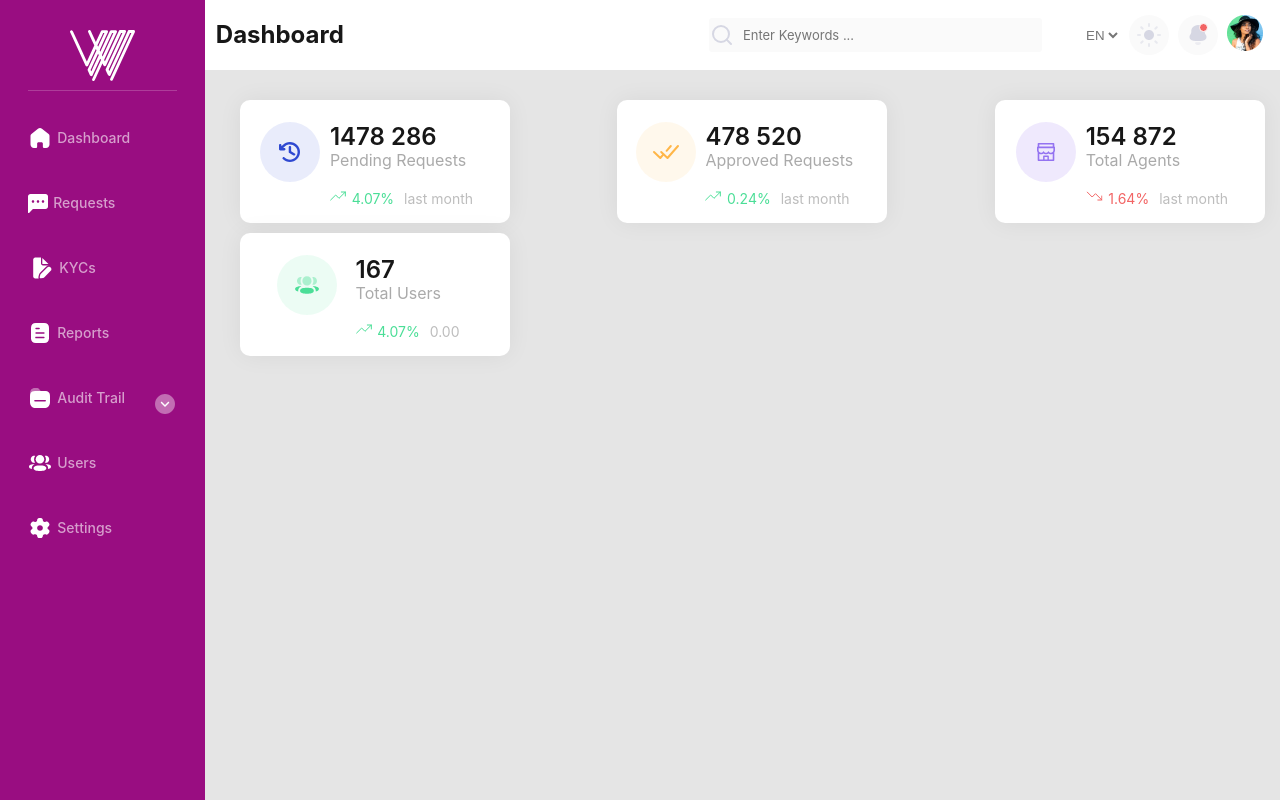
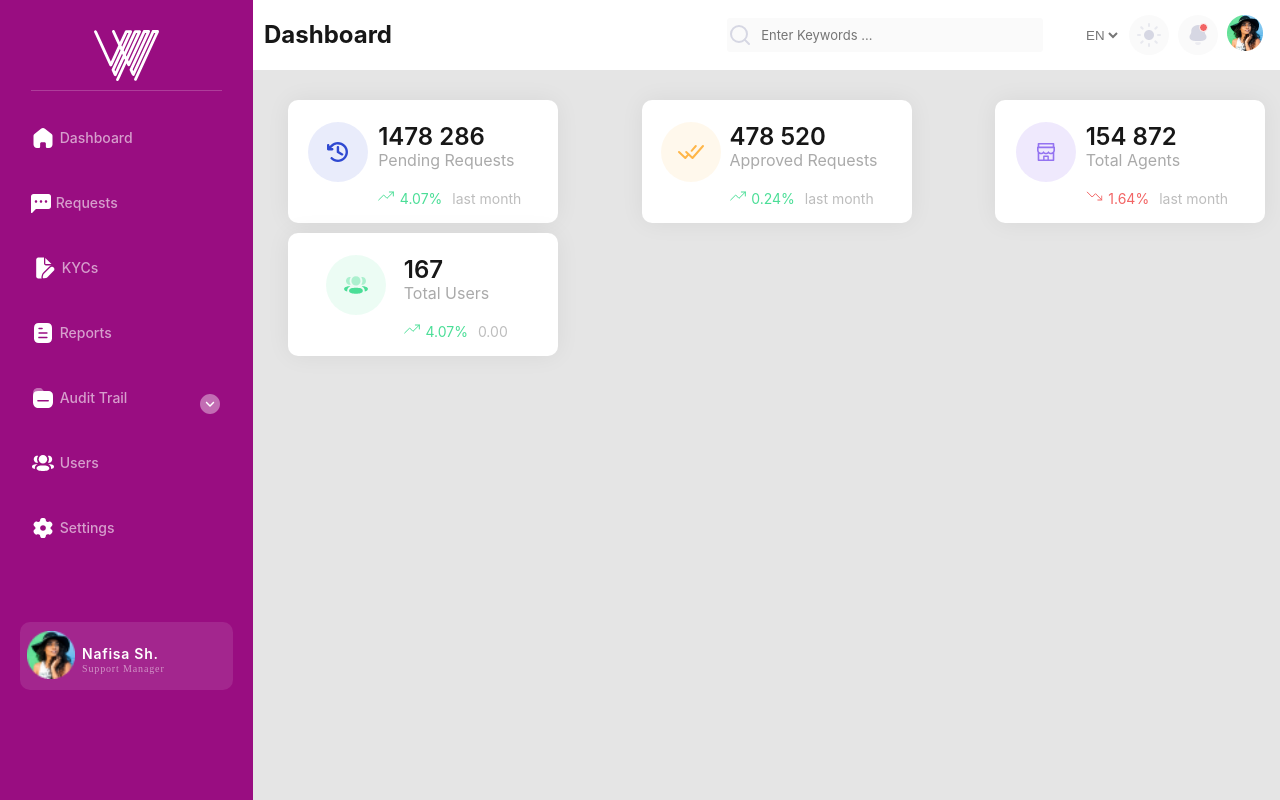
Before and after one commit to victorex27/miniature-octo-eureka, a React (Create React App) app: page /#/ in a window 1280 px wide. Built offline with nearby package versions, Linux system fonts and the light colour scheme.

Commit message:
complete side nav

```diff
--- /dev/null
+++ b/src/components/Table/Table.scss
@@ -0,0 +1,3 @@
+.Table {
+
+}
--- a/src/containers/SideBar/SideBar.scss
+++ b/src/containers/SideBar/SideBar.scss
@@ -19,4 +19,55 @@
     text-align: center;
     padding-bottom: 0.7rem;
   }
+
+  .user {
+    margin: auto auto 11rem;
+    border-radius: 1rem;
+    height: 6.8rem;
+    width: 21.3rem;
+    // max-width: 25.3rem;
+    background: rgba(255, 255, 255, 0.1);
+    display: flex;
+    flex-direction: row;
+    justify-content: flex-start;
+
+    &__image {
+      display: inline-block;
+      margin: auto 0.7rem auto;
+
+      img {
+        width: 4.8rem;
+        height: 4.8rem;
+      }
+    }
+
+    &__detail {
+      display: flex;
+      flex-direction: column;
+      justify-content: center;
+
+      & span:first-child {
+        color: #fff;
+        font-family: Inter;
+        font-size: 14px;
+        font-style: normal;
+        font-weight: 600;
+        line-height: 34px;
+        letter-spacing: 0.75px;
+        text-align: left;
+      }
+
+      & span:last-child {
+        margin-top: -10px;
+        font-family: Poppins;
+        font-size: 1rem;
+        font-style: normal;
+        font-weight: 500;
+        line-height: 1.5rem;
+        letter-spacing: 0.8595330119132996px;
+        text-align: left;
+        color: rgba(255, 255, 255, 0.5);
+      }
+    }
+  }
 }
--- a/src/containers/SideBar/index.js
+++ b/src/containers/SideBar/index.js
@@ -1,16 +1,26 @@
 import React from 'react';
-import "./SideBar.scss";
-import Logo from '../../img/logo.svg'
+import './SideBar.scss';
+import Logo from '../../img/logo.svg';
 import NavBar from '../../components/NavBar';
 
-const SideBar = (props) =>{
-
-    return (<div className='SideBar'>
-        <div className='logo'>
-            <img src={Logo} alt='logo' />
+const SideBar = (props) => {
+  return (
+    <div className='SideBar'>
+      <div className='logo'>
+        <img src={Logo} alt='logo' />
+      </div>
+      <NavBar />
+      <div className='user'>
+        <span className='user__image'>
+          <img src='./img1.png' alt='profile pics' />
+        </span>
+        <div className='user__detail'>
+          <span> Nafisa Sh.</span>
+          <span> Support Manager</span>
         </div>
-        <NavBar/>
-    </div>);
-}
+      </div>
+    </div>
+  );
+};
 
 export default SideBar;
```
Also changed, not shown: src/components/Table/index.js (added, +13 -0 lines).
